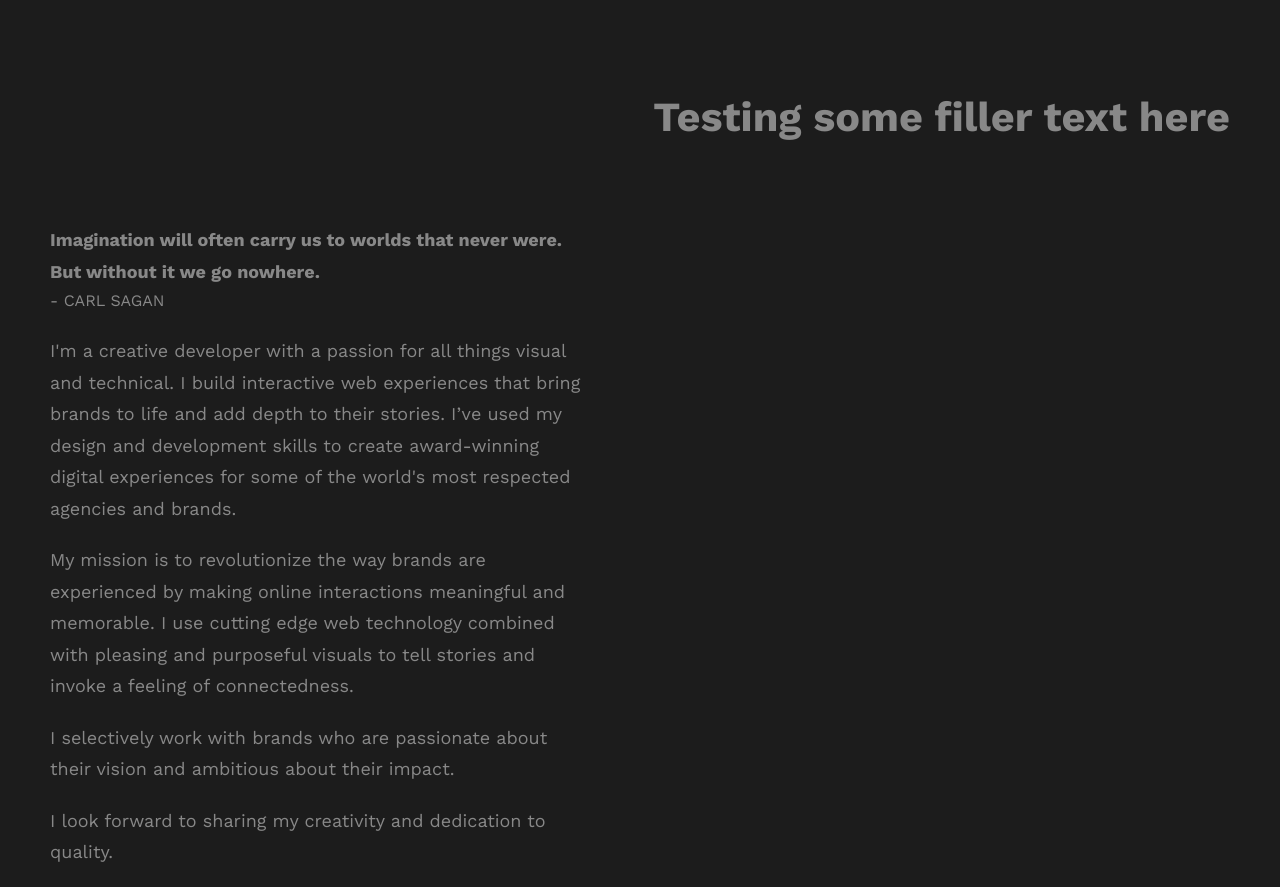
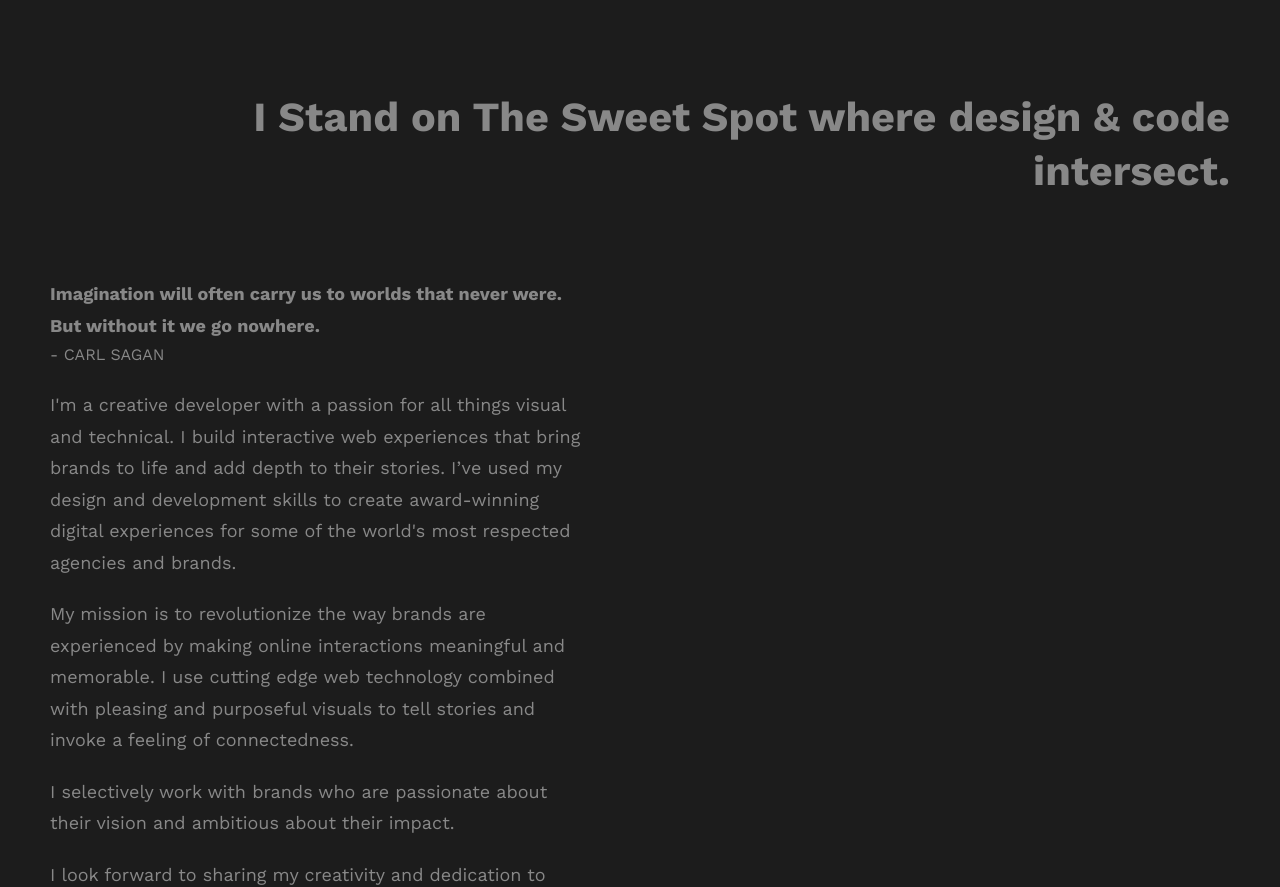
Before and after one commit to justlutes/portfolio-2.0, a React (Create React App) app: page / in a window 1280 px wide. Shown: the part 1140-2027 px from the top of the page. Built offline with nearby package versions, Linux system fonts and the light colour scheme.

Commit message:
actual text

```diff
--- a/src/templates/About.js
+++ b/src/templates/About.js
@@ -21,7 +21,7 @@ class About extends React.Component {
           <SectionIntro
             bottomText="Kyle Lutes"
             sectionNumber="1"
-            tagLine="Testing some filler text here"
+            tagLine="I Stand on The Sweet Spot where design & code intersect."
             topText="About"
           />
           <InnerSection
```
